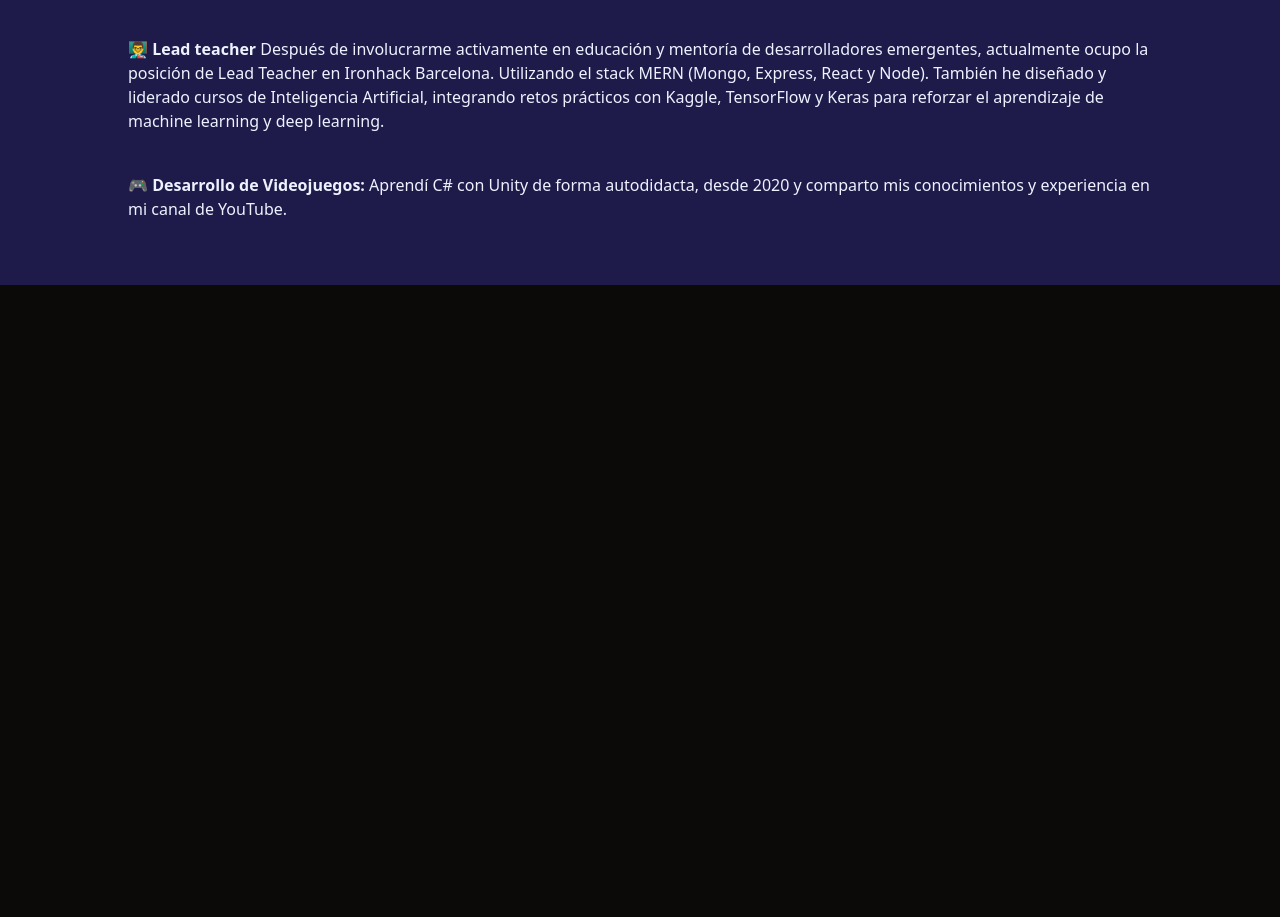
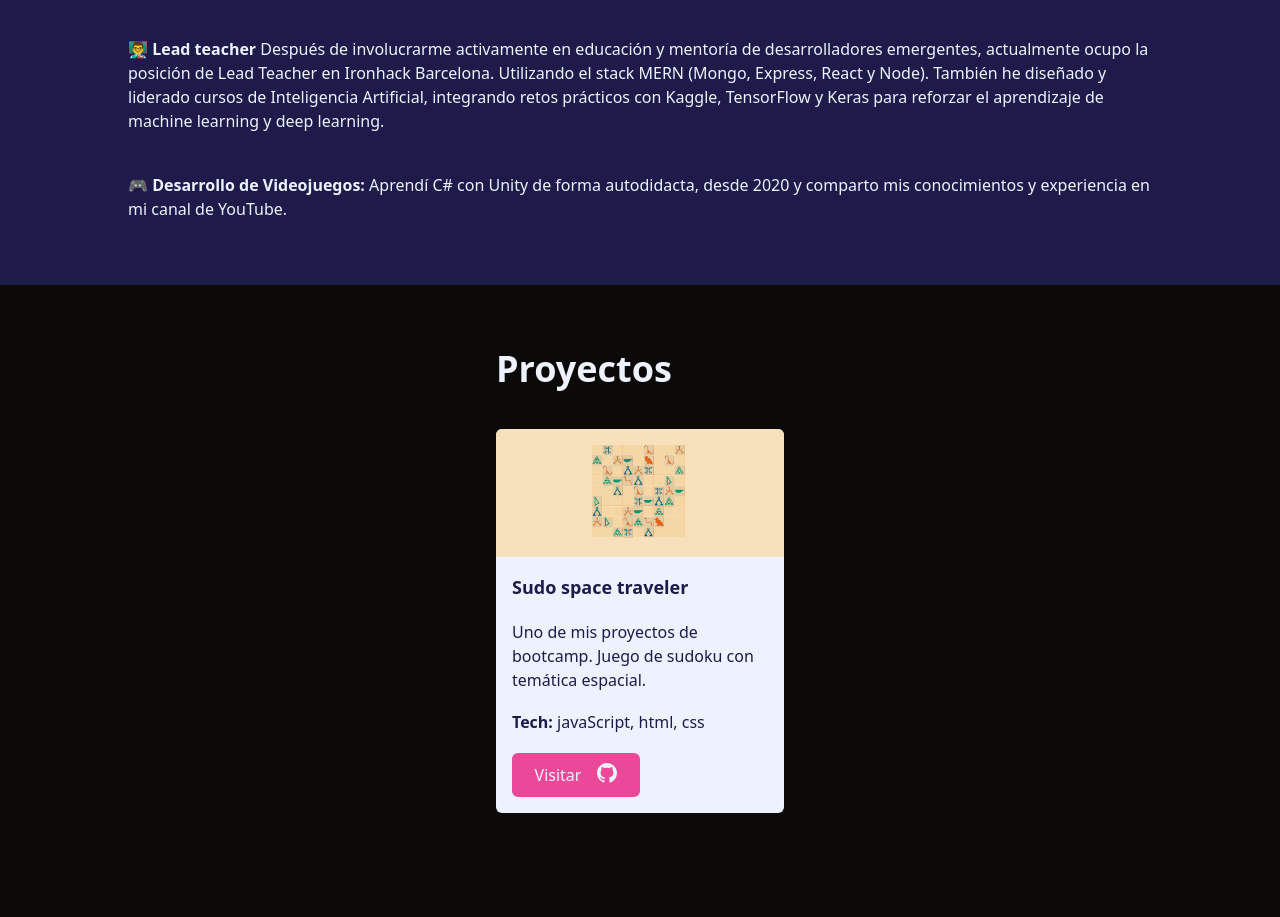
Before and after one commit to curso-tailwind/proyecto-portfolio, a website: page src/index.html in a window 1280 px wide. Shown: the part 783-1700 px from the top of the page. Before the commit the page ends 1068 px from the top, so only its background shows below. Drawn offline with Linux system fonts and the light colour scheme.

Commit message:
add projects section and update styles

```diff
--- a/src/index.html
+++ b/src/index.html
@@ -8,7 +8,7 @@
   <body class="bg-stone-950 text-indigo-50">
     <header id="header" class="bg-indigo-950">
       <nav
-        class="sticky top-0 mx-auto flex h-16 sm:max-w-screen-sm lg:max-w-screen-lg items-center justify-between shadow-sm sm:px-0"
+        class="sticky top-0 mx-auto flex h-16 items-center justify-between shadow-sm sm:max-w-screen-sm sm:px-0 lg:max-w-screen-lg"
       >
         <button id="menu-button" class="absolute left-2 sm:hidden">
           <svg
@@ -107,8 +107,10 @@
     </section>
 
     <section class="bg-indigo-950 py-16" id="about-me">
-      <article class="mx-auto max-w-72 flex flex-col gap-10 sm:max-w-screen-sm lg:max-w-screen-lg">
-        <h3 class="text-4xl font-bold">Sobre mi</h3>
+      <article
+        class="mx-auto flex max-w-72 flex-col gap-10 sm:max-w-screen-sm lg:max-w-screen-lg"
+      >
+        <h3 class="text-4xl font-bold">Sobre mí</h3>
         <p>
           <span class="font-bold">🎵 Creatividad y Tecnología:</span>
           Como músico y desarrollador, me encanta fusionar la expresión creativa
@@ -144,6 +146,49 @@
         </p>
       </article>
     </section>
+
+    <section class="py-16" id="projects">
+      <div class="mx-auto max-w-72">
+        <h3 class="text-4xl font-bold">Proyectos</h3>
+        <ul class="flex flex-wrap justify-between gap-20 py-10 text-indigo-950">
+          <li class="h-96 w-72 overflow-hidden rounded-md bg-indigo-50">
+            <img
+              class="h-1/3 w-full object-cover"
+              src="./assets/project-4.png"
+              alt="captura de pantalla de proyecto 4"
+            />
+            <div class="flex h-2/3 flex-col justify-between p-4">
+              <h4 class="text-lg font-bold">Sudo space traveler</h4>
+              <p>
+                Uno de mis proyectos de bootcamp. Juego de sudoku con temática
+                espacial.
+              </p>
+              <p><span class="font-bold">Tech:</span> javaScript, html, css</p>
+              <a href="" target="_blank">
+                <button
+                  class="flex w-32 justify-center gap-4 rounded-md border-2 border-pink-500 bg-pink-500 py-2 text-indigo-50 transition-colors duration-300 hover:bg-indigo-50 hover:text-pink-500"
+                >
+                  <span>Visitar</span>
+                  <svg
+                    width="20"
+                    height="20"
+                    viewBox="0 0 32 32"
+                    fill="currentColor"
+                    xmlns="http://www.w3.org/2000/svg"
+                  >
+                    <path
+                      fill-rule="evenodd"
+                      clip-rule="evenodd"
+                      d="M16 0C7.16 0 0 7.16 0 16C0 23.08 4.58 29.06 10.94 31.18C11.74 31.32 12.04 30.84 12.04 30.42C12.04 30.04 12.02 28.78 12.02 27.44C8 28.18 6.96 26.46 6.64 25.56C6.46 25.1 5.68 23.68 5 23.3C4.44 23 3.64 22.26 4.98 22.24C6.24 22.22 7.14 23.4 7.44 23.88C8.88 26.3 11.18 25.62 12.1 25.2C12.24 24.16 12.66 23.46 13.12 23.06C9.56 22.66 5.84 21.28 5.84 15.16C5.84 13.42 6.46 11.98 7.48 10.86C7.32 10.46 6.76 8.82 7.64 6.62C7.64 6.62 8.98 6.2 12.04 8.26C13.32 7.9 14.68 7.72 16.04 7.72C17.4 7.72 18.76 7.9 20.04 8.26C23.1 6.18 24.44 6.62 24.44 6.62C25.32 8.82 24.76 10.46 24.6 10.86C25.62 11.98 26.24 13.4 26.24 15.16C26.24 21.3 22.5 22.66 18.94 23.06C19.52 23.56 20.02 24.52 20.02 26.02C20.02 28.16 20 29.88 20 30.42C20 30.84 20.3 31.34 21.1 31.18C27.42 29.06 32 23.06 32 16C32 7.16 24.84 0 16 0V0Z"
+                    />
+                  </svg>
+                </button>
+              </a>
+            </div>
+          </li>
+        </ul>
+      </div>
+    </section>
     <script src="./scripts/navigation.js"></script>
   </body>
 </html>
```
Also changed, not shown: src/assets/project-4.png (added), src/output.css.
